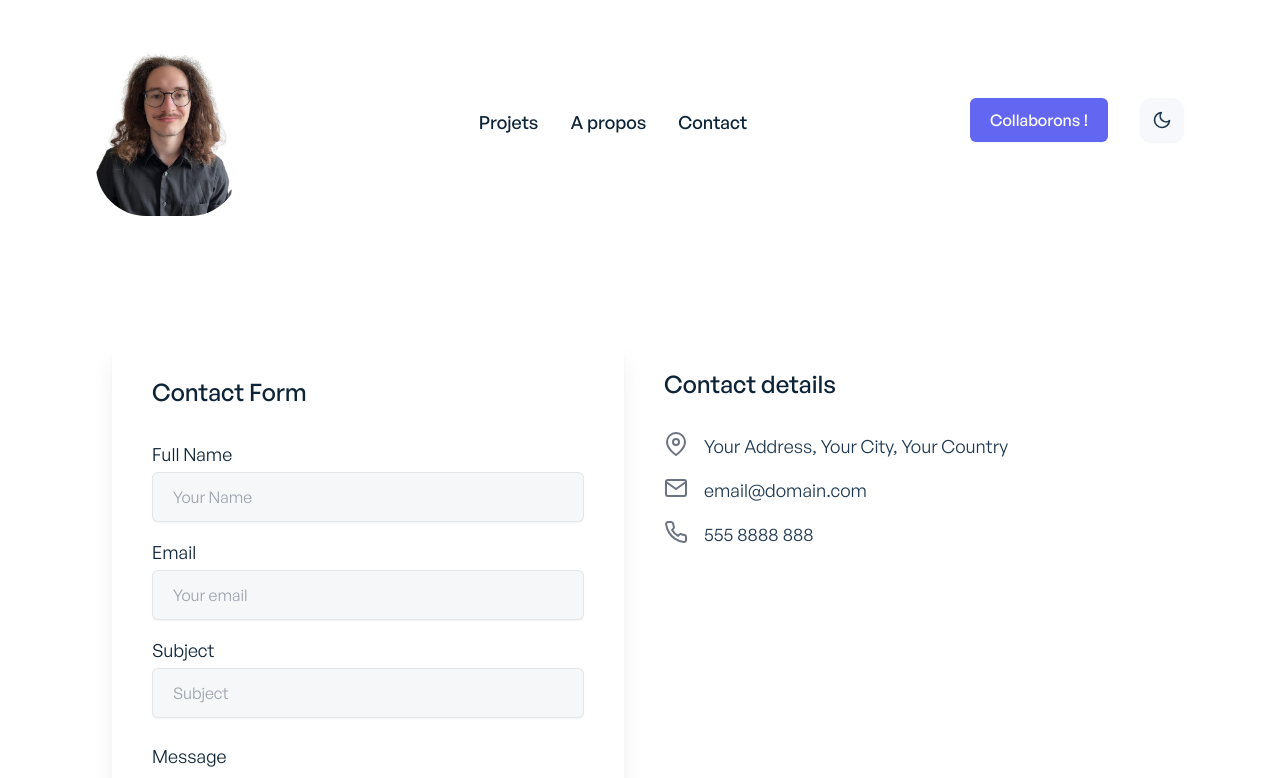
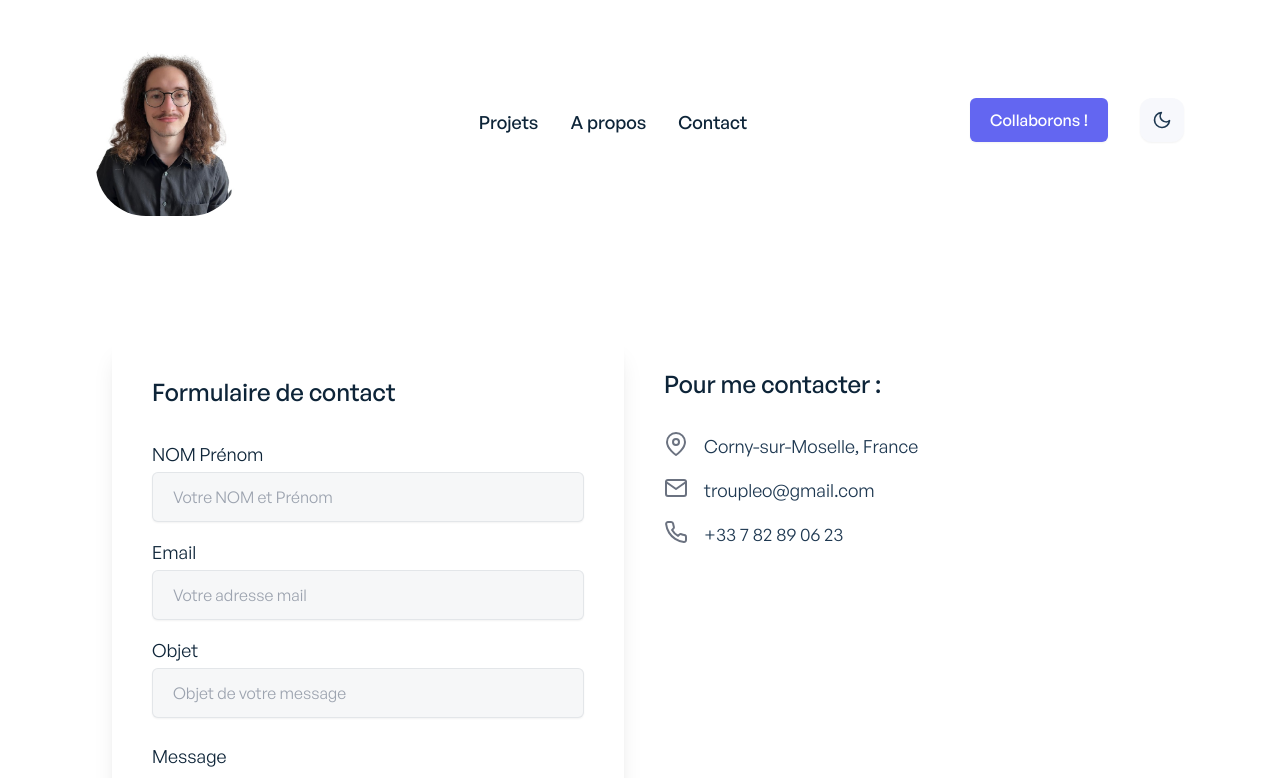
Before and after one commit to SSVGLeo/Projet-12, a React (Create React App) app: page /contact in a window 1280 px wide. Shown: the top 778 px of the page. Built offline with nearby package versions, Linux system fonts and the light colour scheme.

Commit message:
Ajout des modifications du formulaire Ainsi que quelques éléments d'UX

```diff
--- a/src/App.js
+++ b/src/App.js
@@ -23,7 +23,7 @@ function App() {
 					<AppHeader />
 					<Suspense fallback={""}>
 						<Routes>
-							<Route path="/" element={<Home />} />
+							<Route path="/Projet-12" element={<Home />} />
 							<Route path="projects" element={<Projects />} />
 							<Route
 								path="projects/single-project"
--- a/src/components/contact/ContactDetails.jsx
+++ b/src/components/contact/ContactDetails.jsx
@@ -3,17 +3,17 @@ import { FiPhone, FiMapPin, FiMail } from 'react-icons/fi';
 const contacts = [
 	{
 		id: 1,
-		name: 'Your Address, Your City, Your Country',
+		name: 'Corny-sur-Moselle, France',
 		icon: <FiMapPin />,
 	},
 	{
 		id: 2,
-		name: 'email@domain.com',
+		name: 'troupleo@gmail.com',
 		icon: <FiMail />,
 	},
 	{
 		id: 3,
-		name: '555 8888 888',
+		name: '+33 7 82 89 06 23',
 		icon: <FiPhone />,
 	},
 ];
@@ -23,7 +23,7 @@ const ContactDetails = () => {
 		<div className="w-full lg:w-1/2">
 			<div className="text-left max-w-xl px-6">
 				<h2 className="font-general-medium text-2xl text-primary-dark dark:text-primary-light mt-12 mb-8">
-					Contact details
+					Pour me contacter :
 				</h2>
 				<ul className="font-general-regular">
 					{contacts.map((contact) => (
--- a/src/components/contact/ContactForm.jsx
+++ b/src/components/contact/ContactForm.jsx
@@ -12,15 +12,15 @@ const ContactForm = () => {
 					className="max-w-xl m-4 p-6 sm:p-10 bg-secondary-light dark:bg-secondary-dark rounded-xl shadow-xl text-left"
 				>
 					<p className="font-general-medium text-primary-dark dark:text-primary-light text-2xl mb-8">
-						Contact Form
+						Formulaire de contact
 					</p>
 					<FormInput
-						inputLabel="Full Name"
+						inputLabel="NOM Prénom"
 						labelFor="name"
 						inputType="text"
 						inputId="name"
 						inputName="name"
-						placeholderText="Your Name"
+						placeholderText="Votre NOM et Prénom"
 						ariaLabelName="Name"
 					/>
 					<FormInput
@@ -29,16 +29,16 @@ const ContactForm = () => {
 						inputType="email"
 						inputId="email"
 						inputName="email"
-						placeholderText="Your email"
+						placeholderText="Votre adresse mail"
 						ariaLabelName="Email"
 					/>
 					<FormInput
-						inputLabel="Subject"
+						inputLabel="Objet"
 						labelFor="subject"
 						inputType="text"
 						inputId="subject"
 						inputName="subject"
-						placeholderText="Subject"
+						placeholderText="Objet de votre message"
 						ariaLabelName="Subject"
 					/>
 
@@ -61,7 +61,7 @@ const ContactForm = () => {
 
 					<div className="font-general-medium w-40 px-4 py-2.5 text-white text-center font-medium tracking-wider bg-indigo-500 hover:bg-indigo-600 focus:ring-1 focus:ring-indigo-900 rounded-lg mt-6 duration-500">
 						<Button
-							title="Send Message"
+							title="Envoyer"
 							type="submit"
 							aria-label="Send Message"
 						/>
--- a/src/components/shared/AppHeader.jsx
+++ b/src/components/shared/AppHeader.jsx
@@ -46,7 +46,7 @@ const AppHeader = () => {
 				{/* Header menu links and small screen hamburger menu */}
 				<div className="flex justify-between items-center px-4 sm:px-0">
 					<div>
-						<Link to="/">
+						<Link to="/Projet-12">
 							{activeTheme === 'dark' ? (
 								<img
 									src={logoDark}
@@ -133,7 +133,7 @@ const AppHeader = () => {
 					<div className="border-t-2 pt-3 sm:pt-0 sm:border-t-0 border-primary-light dark:border-secondary-dark">
 						<span
 							onClick={showHireMeModal}
-							className="font-general-medium sm:hidden block text-left text-md bg-indigo-500 hover:bg-indigo-600 text-white shadow-sm rounded-sm px-4 py-2 mt-2 duration-300 w-24"
+							className="font-general-medium sm:hidden block text-left text-md bg-indigo-500 hover:bg-indigo-600 text-white shadow-sm rounded-sm px-4 py-2 mt-2 duration-300 w-28"
 							aria-label="Hire Me Button"
 						>
 							<Button title="Collaborons !" />
@@ -145,21 +145,21 @@ const AppHeader = () => {
 				<div className="font-general-medium hidden m-0 sm:ml-4 mt-5 sm:mt-3 sm:flex p-5 sm:p-0 justify-center items-center shadow-lg sm:shadow-none">
 					<Link
 						to="/projects"
-						className="block text-left text-lg text-primary-dark dark:text-ternary-light hover:text-secondary-dark dark:hover:text-secondary-light  sm:mx-4 mb-2 sm:py-2"
+						className="block text-left text-lg text-primary-dark dark:text-ternary-light hover:text-secondary-dark dark:hover:text-secondary-light  sm:mx-4 mb-2 sm:py-2 headertxt"
 						aria-label="Projects"
 					>
 						Projets
 					</Link>
 					<Link
 						to="/about"
-						className="block text-left text-lg text-primary-dark dark:text-ternary-light hover:text-secondary-dark dark:hover:text-secondary-light  sm:mx-4 mb-2 sm:py-2"
+						className="block text-left text-lg text-primary-dark dark:text-ternary-light hover:text-secondary-dark dark:hover:text-secondary-light  sm:mx-4 mb-2 sm:py-2 headertxt"
 						aria-label="About Me"
 					>
 						A propos
 					</Link>
 					<Link
 						to="/contact"
-						className="block text-left text-lg text-primary-dark dark:text-ternary-light hover:text-secondary-dark dark:hover:text-secondary-light  sm:mx-4 mb-2 sm:py-2"
+						className="block text-left text-lg text-primary-dark dark:text-ternary-light hover:text-secondary-dark dark:hover:text-secondary-light  sm:mx-4 mb-2 sm:py-2 headertxt"
 						aria-label="Contact"
 					>
 						Contact
--- a/src/css/main.css
+++ b/src/css/main.css
@@ -275,11 +275,14 @@ summary {
   min-height: -webkit-fill-available;
 }
 
+/* Hover for the button on the AppHeader */
+.headertxt:hover {
+  border-bottom: #3b82f6 1px solid;
+}
+
 /*
 Removes the default spacing and border for appropriate elements.
 */
-
-
 
 blockquote,
 dl,
@@ -639,6 +642,10 @@ Ensure the default browser behavior of the `hidden` attribute.
 .w-24 {
   width: 6rem;
 }
+
+.w-28 {
+  width: 8rem;
+}
 .max-w-md {
   max-width: 28rem;
 }
--- a/src/hooks/useScrollToTop.jsx
+++ b/src/hooks/useScrollToTop.jsx
@@ -39,6 +39,7 @@ const useScrollToTop = () => {
 				style={{
 					height: 45,
 					width: 45,
+					backgroundColor: '#a8a8a8',
 					borderRadius: 50,
 					right: 50,
 					bottom: 50,
```
